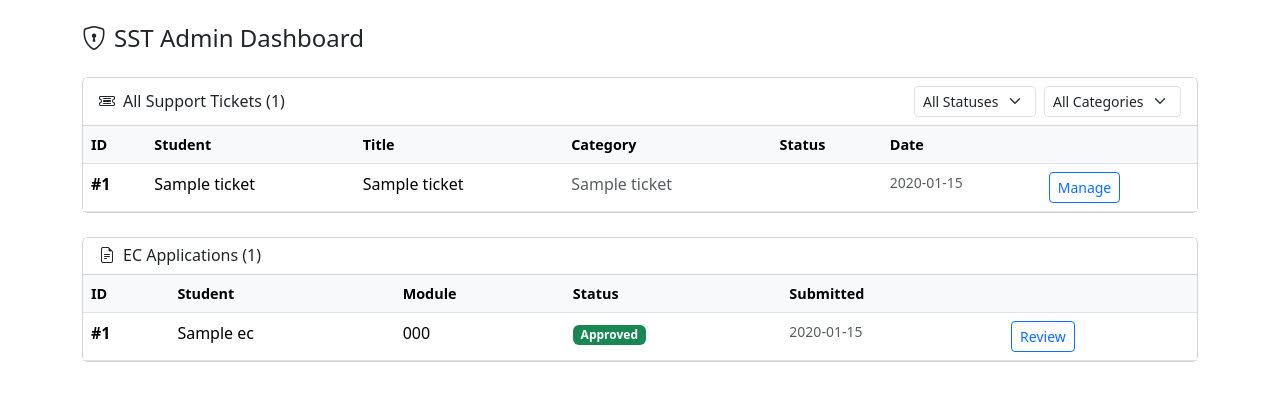
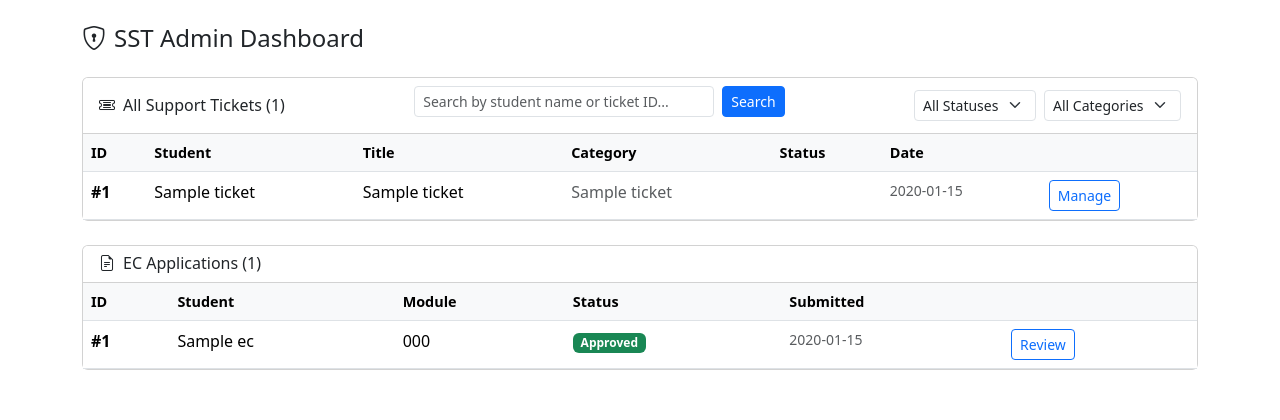
Before and after one commit to EldeRiCH/qmul-group36-prototype, a Flask app: template templates/sst/dashboard.html in a window 1280 px wide. Shown: the top 420 px of the page. Run offline with Flask 3, Linux system fonts and the light colour scheme; the template is opened without the code that fills it: most values are stand-ins (such as "Sample title", 1, 10 or a date in 2020).

Commit message:
Update dashboard.html

```diff
--- a/templates/sst/dashboard.html
+++ b/templates/sst/dashboard.html
@@ -8,6 +8,13 @@
 <div class="card mb-4">
     <div class="card-header bg-white d-flex justify-content-between align-items-center">
         <h6 class="mb-0"><i class="bi bi-ticket-detailed me-2"></i>All Support Tickets ({{ tickets|length }})</h6>
+        <form class="d-flex gap-2 mb-2" method="GET">
+            <input type="text" name="search" class="form-control form-control-sm" placeholder="Search by student name or ticket ID..." value="{{ search_query or '' }}" style="width:300px;">
+            <button type="submit" class="btn btn-sm btn-primary">Search</button>
+            {% if search_query %}
+            <a href="{{ url_for('sst_dashboard') }}" class="btn btn-sm btn-outline-secondary">Clear</a>
+            {% endif %}
+        </form>
         <form class="d-flex gap-2" method="GET">
             <select name="status" class="form-select form-select-sm" style="width:auto;" onchange="this.form.submit()">
                 <option value="">All Statuses</option>
```
